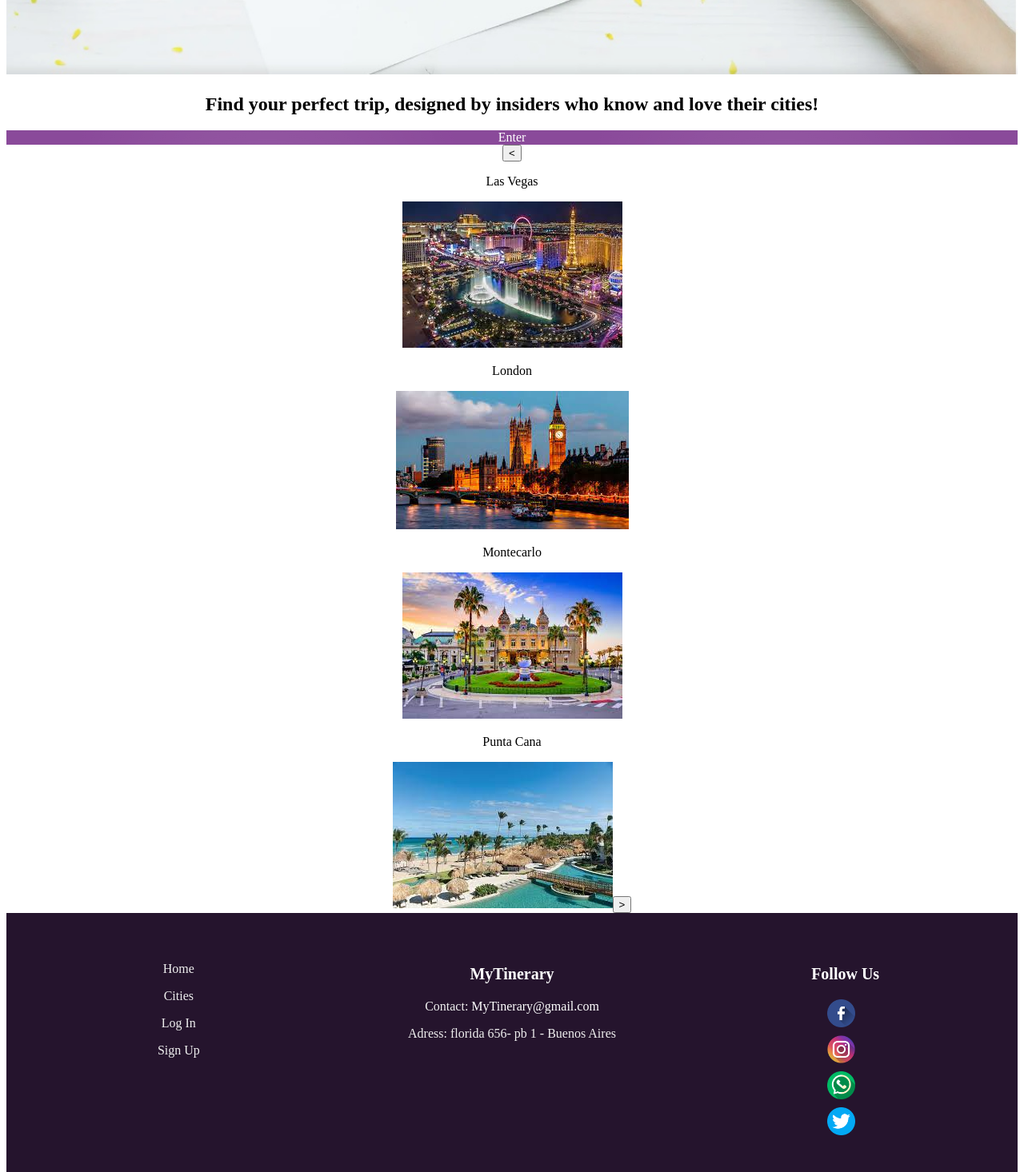
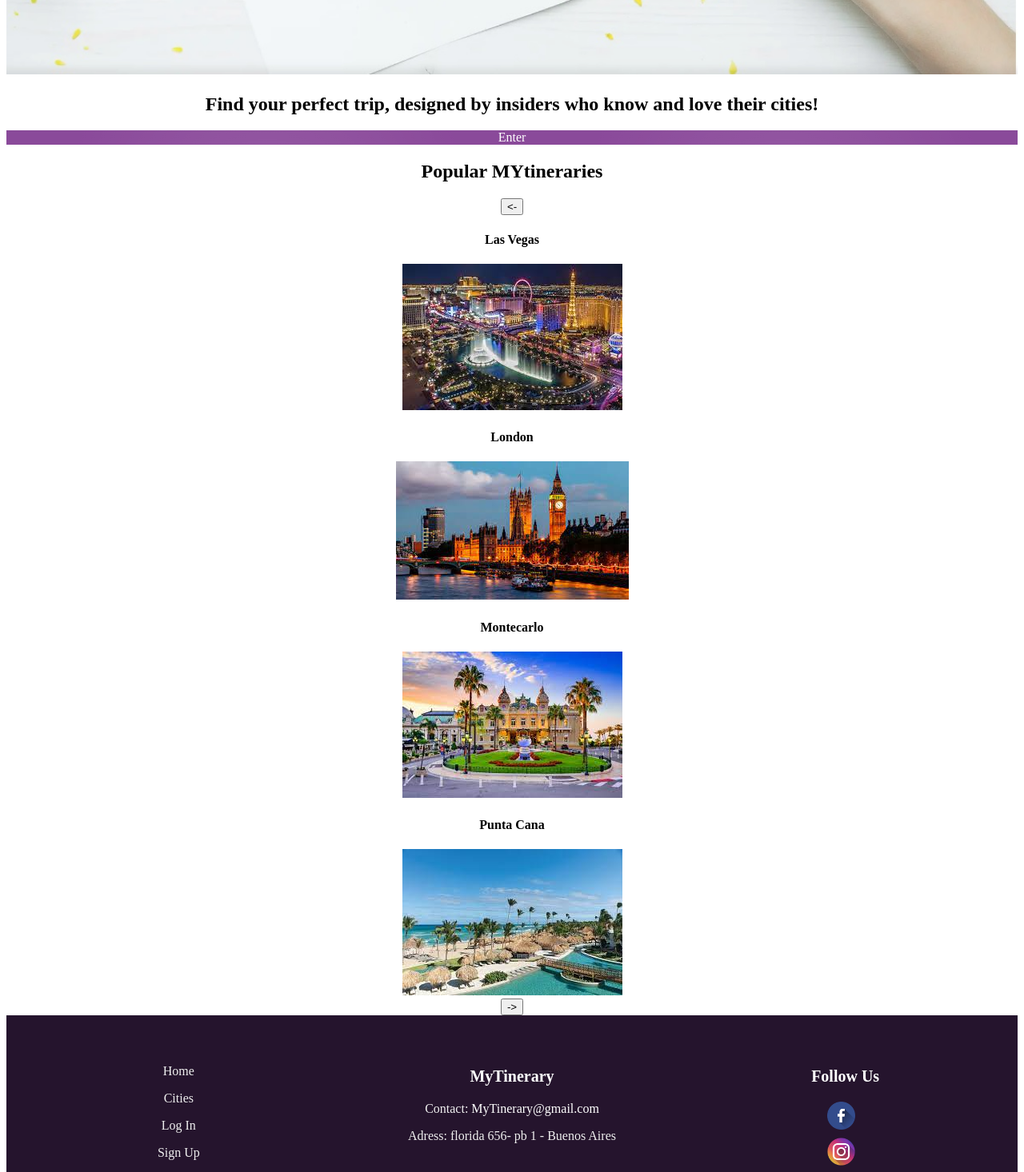
Before and after one commit to SantiagoGaray32/mytinerary-garay-romero, a React (Create React App) app: page / in a window 1280 px wide. Shown: the part 617-2083 px from the top of the page at 80% size. Built offline with nearby package versions, Linux system fonts and the light colour scheme.

Commit message:
Estructurando el Carousel para darle estilo

```diff
--- a/src/components/Carousel.js
+++ b/src/components/Carousel.js
@@ -18,10 +18,12 @@ function Carousel() {
   const renderImg = (listCitys) => {
     console.log(listCitys);
     return listCitys.map((city) => (
-      <>
-        <p>{city.title}</p>
-        <img src={city.url} />
-      </>
+      <div className="slide">
+              <div className="item">
+                <h4 className="citiesTitle">{city.title}</h4>
+                <img className="carouselImage" src={city.url} />
+              </div>
+      </div>
     ));
   };
   const foward = () => {
@@ -51,7 +53,7 @@ function Carousel() {
       { url: punta_cana, title: "Punta Cana" },
     ]),
     slide2: renderImg([
-      { url: roma, title: "Roma" },
+      { url: roma, title: "Rome" },
       { url: sidney, title: "Sidney" },
       { url: tokyo, title: "Tokyo" },
       { url: ibiza, title: "Ibiza" },
@@ -60,13 +62,28 @@ function Carousel() {
 
   return (
     <div>
-      <button onClick={foward}>{"<"}</button>
-      {sectionCarrousel === 0
-        ? listSlides.slide0
-        : sectionCarrousel === 1
-        ? listSlides.slide1
-        : listSlides.slide2}
-      <button onClick={back}>{">"}</button>
+
+        <div className="carouselTitle">
+        <h2>Popular MYtineraries</h2>
+        </div>
+
+        <div className="carousel-content">
+            <div className="buttonFoward">
+                  <button className="buttonSlide" onClick={foward}>{"<-"}</button>
+            </div>
+            <div className="slideContents">
+
+            {sectionCarrousel === 0
+              ? listSlides.slide0
+              : sectionCarrousel === 1
+              ? listSlides.slide1
+              : listSlides.slide2}
+              </div>
+
+              <div className="buttonBack">
+                    <button className="buttonSlide" onClick={back}>{"->"}</button>
+              </div>
+        </div>
     </div>
   );
 }
```
